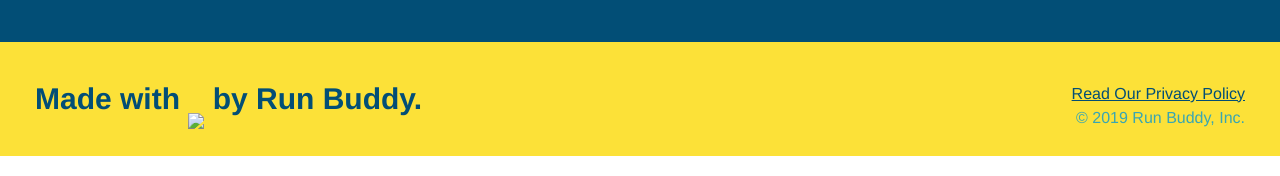
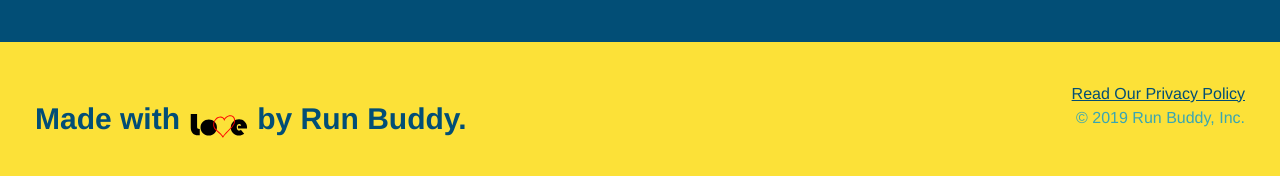
Before and after one commit to H0RSESH0E/run-buddy, a plain HTML site: page index.html in a window 1280 px wide. Shown: the part 4611-4787 px from the top of the page. Drawn offline with Linux system fonts and the light colour scheme.

Commit message:
created a merge conflict to practice resolution of it

```diff
--- a/index.html
+++ b/index.html
@@ -184,7 +184,7 @@
 
   <!-- footer -->
   <footer>
-    <h2>Made with <img src="../../../Desktop/TEMP/love SVG.svg"> by Run Buddy.</h2>
+    <h2>Made with <img src="./assets/images/love SVG.svg"> by Run Buddy.</h2>
     <div>
       <a href="./privacy-policy.html">Read Our Privacy Policy</a><br />
       &copy; 2019 Run Buddy, Inc.
```
Also changed, not shown: assets/images/love SVG.svg (added), 1 other file.
